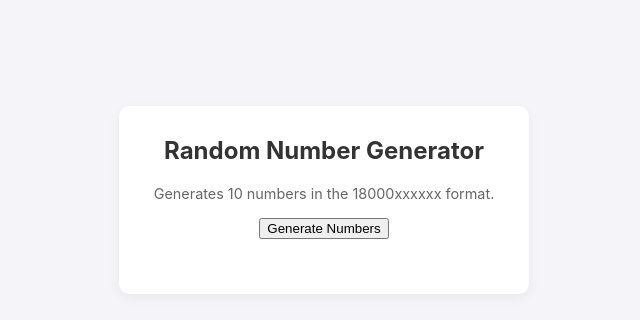
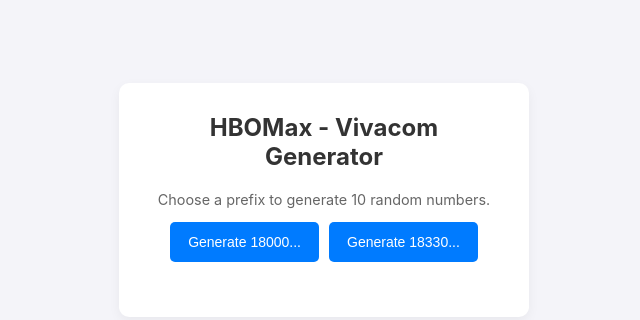
Before and after one commit to emmyrogahn001/hbo-generator, a plain HTML site: page index.html in a window 1280 px wide. Shown: the part 200-520 px from the top of the page, without its empty margins (316-956 px from the left). Drawn offline with Linux system fonts and the light colour scheme.

Commit message:
Update index.html

```diff
--- a/index.html
+++ b/index.html
@@ -3,16 +3,19 @@
 <head>
     <meta charset="UTF-8">
     <meta name="viewport" content="width=device-width, initial-scale=1.0">
-    <title>Number Generator</title>
+    <title>Vivacom Generator</title>
     <link rel="stylesheet" href="style.css">
 </head>
 <body>
 
     <div class="container">
-        <h2>Random Number Generator</h2>
-        <p>Generates 10 numbers in the 18000xxxxxx format.</p>
+        <h2>HBOMax - Vivacom Generator</h2>
+        <p>Choose a prefix to generate 10 random numbers.</p>
 
-        <button id="generateBtn">Generate Numbers</button>
+        <div class="button-group">
+            <button class="generateBtn" data-prefix="18000">Generate 18000...</button>
+            <button class="generateBtn" data-prefix="18330">Generate 18330...</button>
+        </div>
 
         <ul id="numberList">
             </ul>
```
